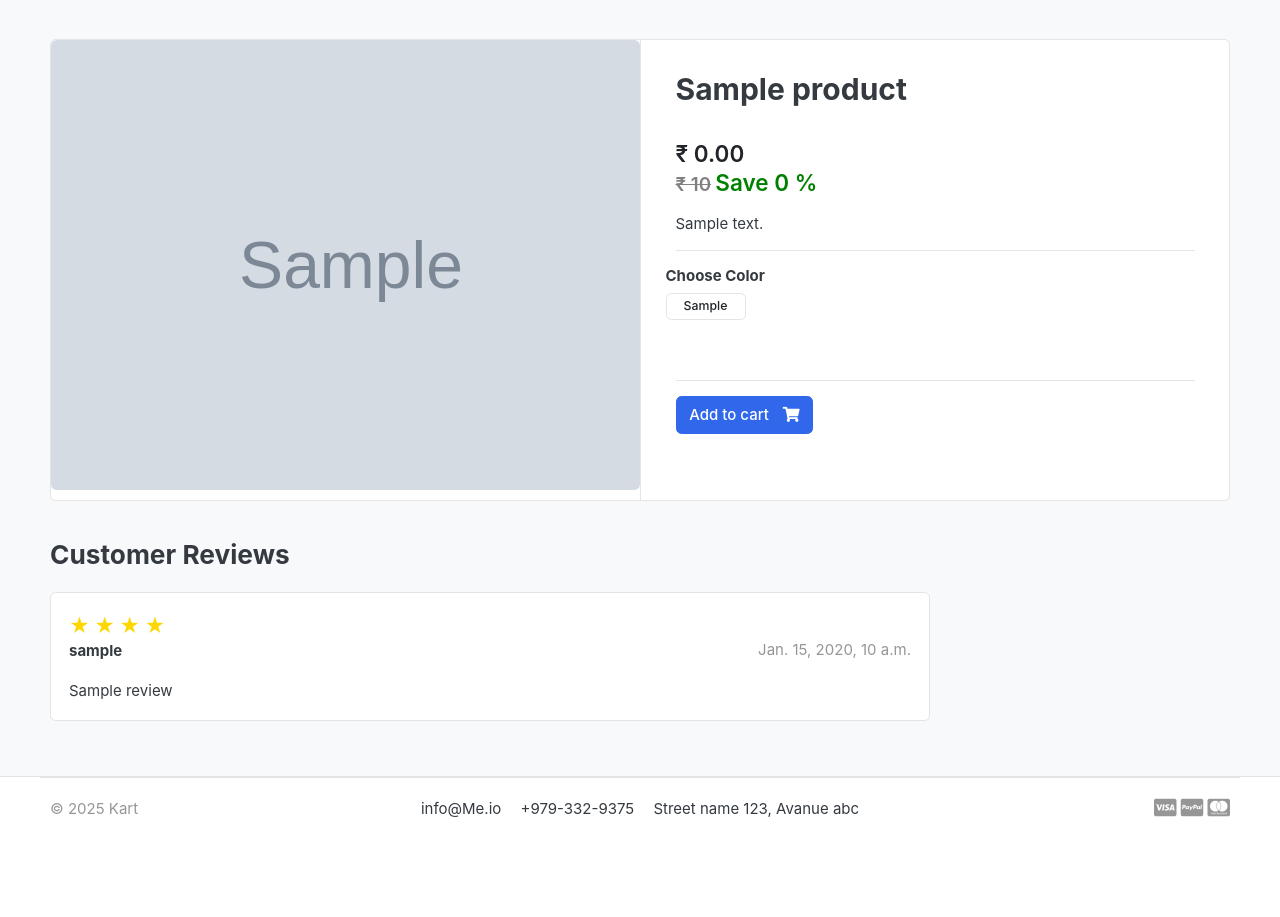
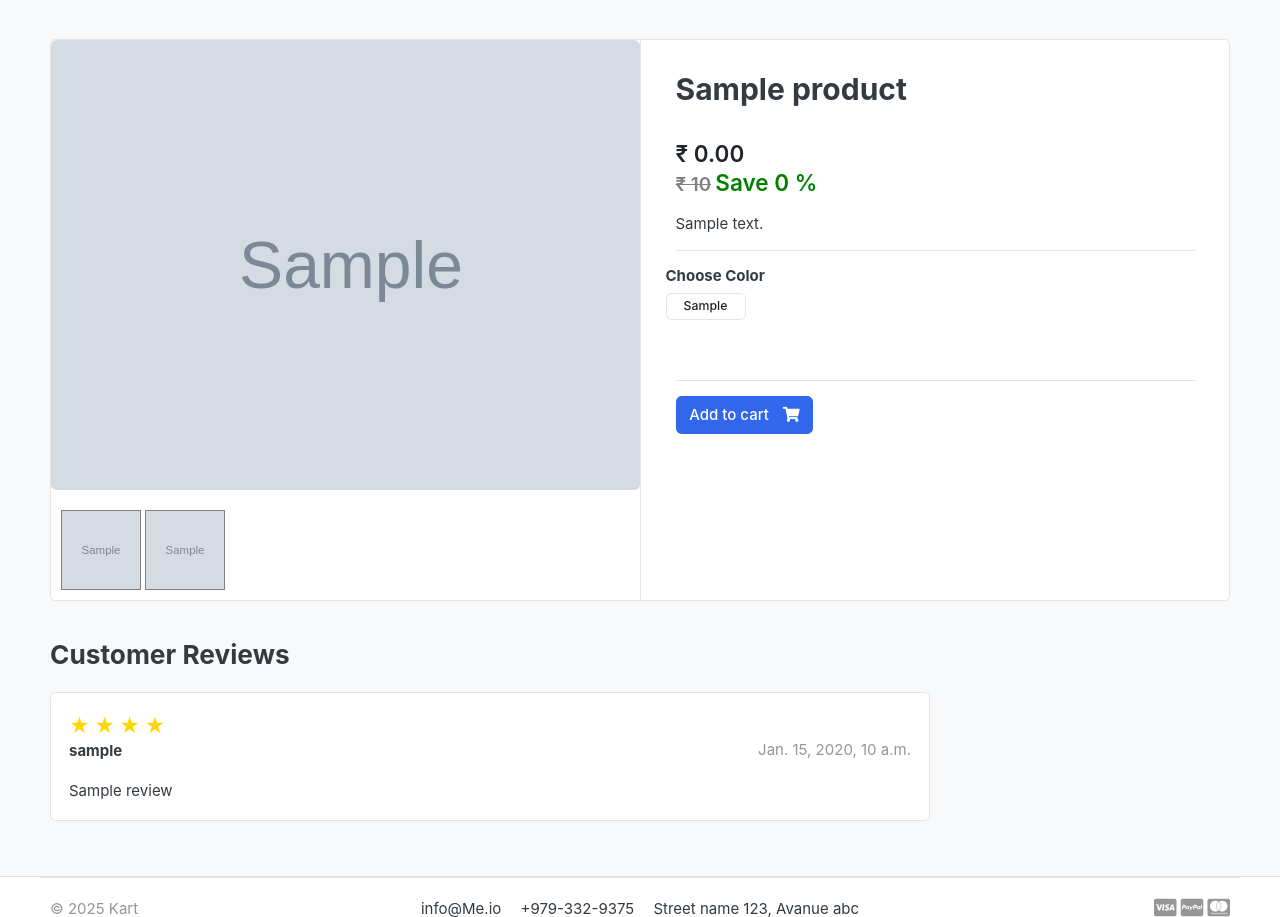
Before and after one commit to Manu-080/Ecommerce-Kart, a Django app: a page that uses templates/basic_include/footer.html in a window 1280 px wide. Shown: the part 119-1036 px from the top of the page. Before the commit the page ends 936 px from the top, so only its background shows below. Run offline with Django 5.2, Linux system fonts and the light colour scheme; tables that the repository leaves empty hold one stand-in row (values such as "Sample post"); grey boxes marked "Sample" are stand-in pictures; some libraries are stand-ins or nearby versions; some web fonts are replaced.

Commit message:
feat : added multiple images for product

```diff
--- a/core/settings.py
+++ b/core/settings.py
@@ -25,7 +25,7 @@ from decouple import config
 # See https://docs.djangoproject.com/en/5.1/howto/deployment/checklist/
 
 # SECURITY WARNING: keep the secret key used in production secret!
-SECRET_KEY = 'django-insecure-%zc5@^k(m%g7fhmknzu$v(1-da#crnf)(o#r^zw05!o7i)sfuy'
+SECRET_KEY = config('SECRET_KEY')
 
 # SECURITY WARNING: don't run with debug turned on in production!
 DEBUG = True
--- a/products/models.py
+++ b/products/models.py
@@ -3,6 +3,7 @@ from django.utils.text import slugify
 from django.urls import reverse
 import uuid
 from django.core.validators import MinValueValidator, MaxValueValidator
+from django.db.models import Avg
 
 from users.models import User
 # Create your models here.
--- a/products/views.py
+++ b/products/views.py
@@ -3,7 +3,7 @@ from django.views.generic import ListView
 from django.shortcuts import get_object_or_404
 from django.core.paginator import Paginator
 
-from .models import Product, Category
+from .models import Product, Category, ProductImage
 from cart.models import CartItem
 
 # Create your views here.
@@ -14,6 +14,9 @@ class Home(ListView):
     template_name = "product/home.html"
     context_object_name = "products"  # Context name to access products in frontend.
     paginate_by = 8
+
+    def get_queryset(self):
+        return Product.objects.all().order_by('id')
 
 
 # function based view for home page.
@@ -84,12 +87,18 @@ def product_detail(request, category_slug, product_slug):
     else:
         incart = None
 
+    # GET PRODUCT REVIEWS
     product_reviews = product.reviews.all()
+
+    # GET PRODUCT IMAGES
+    product_images = ProductImage.objects.filter(product__id = product.pk)
+
 
     context = {
         'product':product,
         'in_cart':incart,
         'product_reviews':product_reviews,
+        'product_images':product_images,
 
     }
     return render(request, 'product/product_detail.html', context)
--- a/requirements.txt
+++ b/requirements.txt
@@ -2,6 +2,7 @@ asgiref==3.8.1
 certifi==2025.1.31
 charset-normalizer==3.4.1
 Django==5.1.6
+django-admin-thumbnails==0.2.9
 django-redis==5.4.0
 gunicorn==23.0.0
 idna==3.10
@@ -12,6 +13,7 @@ python-decouple==3.8
 razorpay==1.4.2
 requests==2.32.3
 setuptools==75.8.2
+six==1.17.0
 sqlparse==0.5.3
 tzdata==2025.1
 urllib3==2.3.0
--- a/templates/basic_include/footer.html
+++ b/templates/basic_include/footer.html
@@ -19,3 +19,13 @@
 	</div><!-- //container -->
 </footer>
 <!-- ========================= FOOTER END // ========================= -->
+<script src="https://cdnjs.cloudflare.com/ajax/libs/jquery/3.7.1/jquery.min.js"></script> {% comment %} JQUERY CDN {% endcomment %}
+
+<script>
+	$(document).ready(function(){
+		$('.thumb a').click(function(e){
+			e.preventDefault();
+			$('.mainimage img').attr('src',$(this).attr("href"));
+		})
+	})
+</script>
--- a/templates/product/product_detail.html
+++ b/templates/product/product_detail.html
@@ -3,6 +3,25 @@
 {% load custom_filters %}
 
 {% block content %}
+<style>
+  ul.thumb{
+    margin:0 auto;
+    padding:0;
+    float:left;
+
+  }
+  ul.thumb li{
+    list-style:none;
+    margin:10px;
+
+  }
+  ul.thumb li img{
+    width:80px;
+    height:80px;
+    border:1px solid gray;
+
+  }
+</style>
 <!-- ============================ SECTION CONTENT START ================================= -->
 <section class="section-content padding-y bg">
     <div class="container">
@@ -12,11 +31,19 @@
         <div class="row no-gutters">
             <aside class="col-md-6">
     <article class="gallery-wrap">
-        <div class="img-big-wrap">
-           <a href="#"><img src="{{product.image.url}}"></a>
+        <div class="img-big-wrap mainimage">
+           <center><img src="{{product.image.url}}"></center>
         </div> <!-- img-big-wrap.// -->
 
     </article> <!-- gallery-wrap .end// -->
+    <ul class="thumb">
+      <li>
+        <a href="{{product.image.url}}" target="mainimage"><img src="{{product.image.url}}" alt="Product image"></a>
+        {% for i in product_images %}
+        <a href="{{i.image.url}}" target="mainimage"><img src="{{i.image.url}}" alt="Product image"></a>
+        {% endfor %}
+      </li>
+    </ul>
             </aside>
             <main class="col-md-6 border-left">
     <form action="{% url 'add_to_cart' product.slug%}" method="POST">
```
Also changed, not shown: orders/views.py (+9 -0 lines), products/admin.py (+10 -0 lines).
